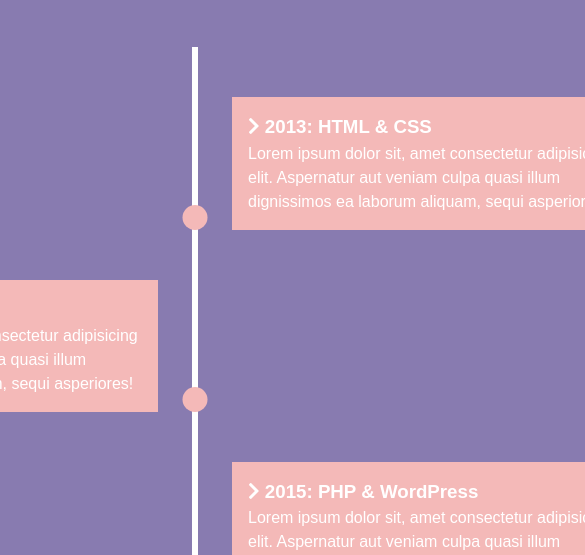
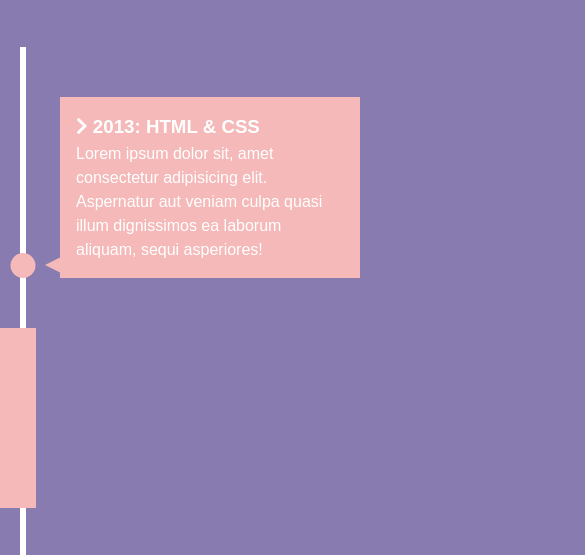
Before and after one commit to wubuchako/Knowledge_Resume, a plain HTML site: page index.html in a window 390 px wide. Shown: the part 269-824 px from the top of the page, 585 px wide, since content can reach past the window. Drawn offline with Linux system fonts and the light colour scheme.

Commit message:
add function

```diff
--- a/index.html
+++ b/index.html
@@ -80,5 +80,7 @@
       </li>
     </ul>
   </section>
+
+  <script src="main.js"></script>
 </body>
 </html>
--- /dev/null
+++ b/main.js
@@ -0,0 +1,24 @@
+const items = document.querySelectorAll('#timeline li');
+
+const isInViewport = el => {
+  const rect = el.getBoundingClientRect();
+  return (
+    rect.top >= 0 &&
+    rect.left >= 0 &&
+    rect.bottom <=
+      (window.innerHeight || document.documentElement.clientHeight) &&
+    rect.right <= (window.innerWidth || document.documentElement.clientWidth)
+  );
+};
+
+const run = () =>
+  items.forEach(item => {
+    if (isInViewport(item)) {
+      item.classList.add('show');
+    }
+  });
+
+// Events
+window.addEventListener('load', run);
+window.addEventListener('resize', run);
+window.addEventListener('scroll', run);
--- a/style.css
+++ b/style.css
@@ -54,17 +54,23 @@
  padding: 1rem;
  background: var(--secondary-color);
  transition: all 0.5s ease-in-out;
+ visibility: hidden;
+ opacity: 0;
 }
 
 /* right side */
 #timeline ul li:nth-child(odd) div {
   left:40px;
+  transform: translate(200px, 0);
 }
 
 /* left side */
 #timeline ul li:nth-child(even) div {
   left: -434px;
+  transform: translate(-200px, 0);
+
 }
+
 
 /* Dots */
 #timeline ul li:after {
@@ -74,8 +80,70 @@
   bottom: 0;
   width: 25px;
   height: 25px;
-  background: var(--secondary-color);
+  background: inherit;
   transform:translateX(-50%);
   border-radius: 50%;
   transition: background 0.5s ease-in-out;
 }
+
+/* Arrows Base */
+#timeline div:before {
+  content: '';
+  position: absolute;
+  bottom: 5px;
+  width: 0;
+  height: 0;
+  border-style: solid;
+}
+
+/* Right side arrows */
+#timeline ul li:nth-child(odd) div:before {
+  left: -15px;
+  border-width: 8px 16px 8px 0;
+  border-color: transparent var(--secondary-color) transparent transparent;
+}
+
+/* Right side arrows */
+#timeline ul li:nth-child(even) div:before {
+  right: -15px;
+  border-width: 8px 0 8px 16px;
+  border-color: transparent transparent transparent var(--secondary-color);
+}
+
+/* show boxes */
+#timeline ul li.show div {
+  transform: none;
+  visibility: visible;
+  opacity: 1;
+}
+
+#timeline ul li.show:after {
+  background: var(--secondary-color);
+}
+
+@media (max-width:900px){
+  #timeline ul li div {
+    width: 250px;
+  }
+
+  #timeline ul li:nth-child(even) div {
+    left: -284px;
+  }
+}
+
+@media(max-width: 600px){
+  #timeline ul li {
+    margin-left: 20px;
+  }
+
+  #timeline ul li div {
+    width: calc(100vw - 90px);
+  }
+
+  #timeline ul li:nth-child(even) div:before{
+    left: -15px;
+    border-width: 8px 16px 8pc 0;
+    border-color: transparent var(--secondary-color) transparent transparent;
+
+  }
+}
```
